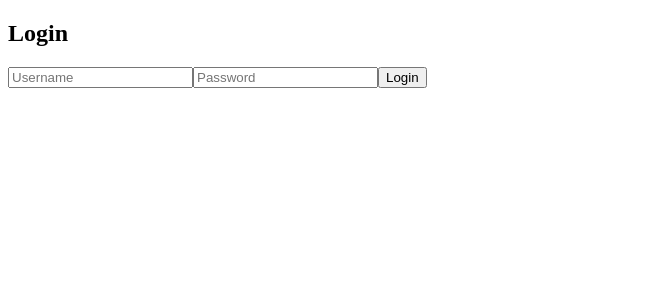
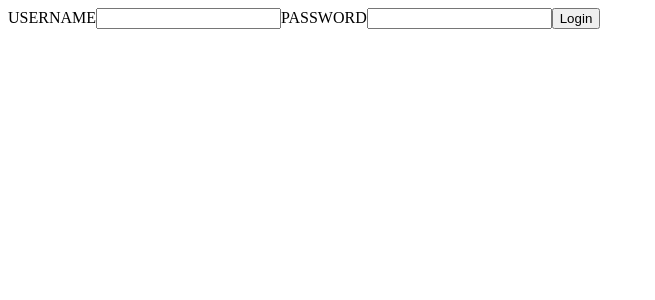
Before and after one commit to karthiksetty7/tutorial3, a React (Create React App) app: page /login in a window 1280 px wide. Shown: the top 300 px of the page, without its empty margins (0-655 px from the left). Built offline with nearby package versions, Linux system fonts and the light colour scheme; a web font is replaced by a local one.

Commit message:
Refactor Login component to use async onSubmit

```diff
--- a/src/components/Login.js
+++ b/src/components/Login.js
@@ -8,16 +8,24 @@ class Login extends Component {
     errorMsg: '',
   }
 
-  onSubmit = e => {
+  onSubmit = async e => {
     e.preventDefault()
+
     const {username, password} = this.state
     const {history} = this.props
 
-    if (username === 'rahul' && password === 'rahul@2021') {
-      Cookies.set('jwt_token', 'dummy_token', {expires: 1})
+    const response = await fetch('https://apis.ccbp.in/login', {
+      method: 'POST',
+      body: JSON.stringify({username, password}),
+    })
+
+    const data = await response.json()
+
+    if (response.ok) {
+      Cookies.set('jwt_token', data.jwt_token, {expires: 30})
       history.replace('/')
     } else {
-      this.setState({errorMsg: 'Invalid username or password'})
+      this.setState({errorMsg: data.error_msg})
     }
   }
 
@@ -25,30 +33,25 @@ class Login extends Component {
     const {errorMsg} = this.state
 
     return (
-      <div className="login-container">
-        <form className="login-form" onSubmit={this.onSubmit}>
-          <h2 className="login-title">Login</h2>
-
+      <form onSubmit={this.onSubmit}>
+        <label htmlFor="username">USERNAME</label>
         <input
-            className="login-input"
-            placeholder="Username"
+          id="username"
+          type="text"
           onChange={e => this.setState({username: e.target.value})}
         />
 
+        <label htmlFor="password">PASSWORD</label>
         <input
+          id="password"
           type="password"
-            className="login-input"
-            placeholder="Password"
           onChange={e => this.setState({password: e.target.value})}
         />
 
-          <button className="login-button" type="submit">
-            Login
-          </button>
+        <button type="submit">Login</button>
 
-          {errorMsg && <p className="login-error">{errorMsg}</p>}
+        {errorMsg && <p>{errorMsg}</p>}
       </form>
-      </div>
     )
   }
 }
```
Lines whose indentation alone changed are shown as unchanged.
